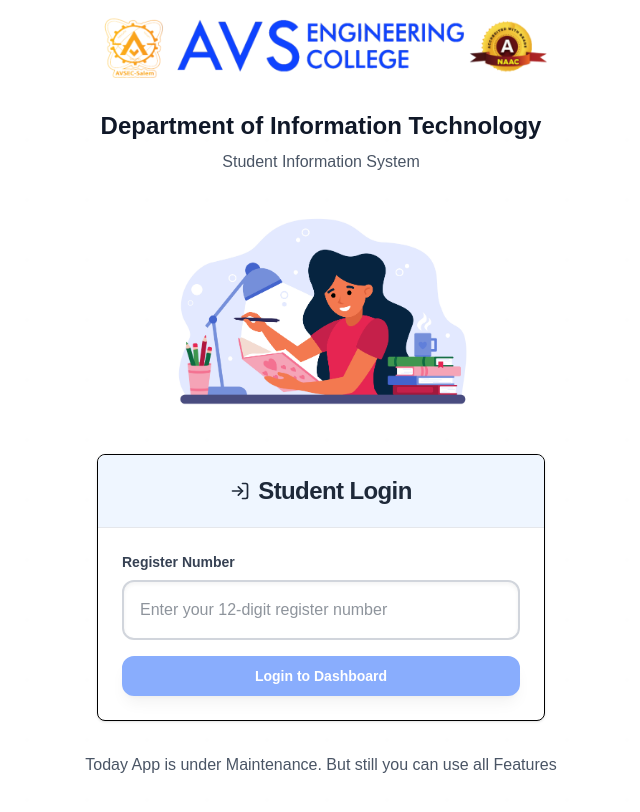
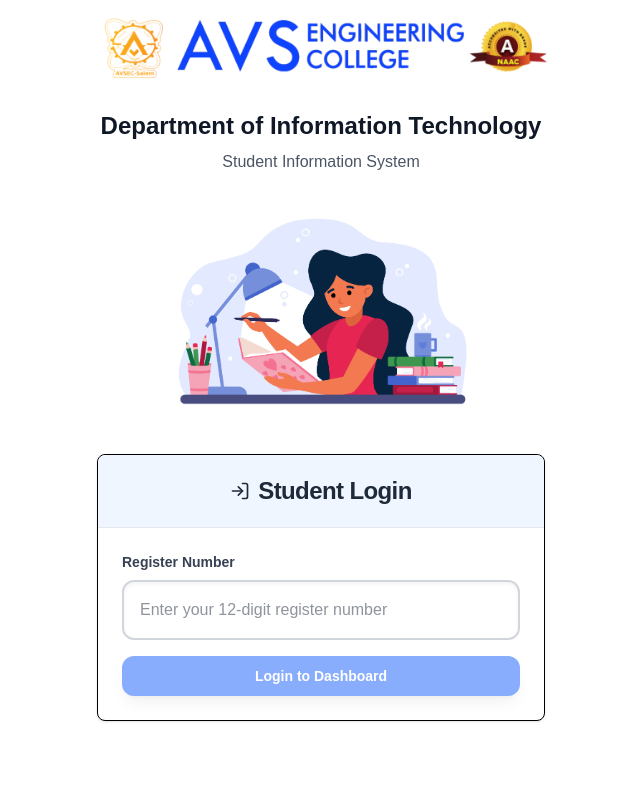
Before and after one commit to mohammed-arif-23/it-panel, a Next.js app: page / in a window 1280 px wide. Shown: the top 812 px of the page, without its empty margins (319-959 px from the left). Built offline with nearby package versions, Linux system fonts and the light colour scheme; no server answers.

Commit message:
major update final

```diff
--- a/app/page.tsx
+++ b/app/page.tsx
@@ -258,7 +258,6 @@ export default function HomePage() {
             </CardContent>
           </Card>
         </div>
-        <p className="text-gray-600 text-center mt-8">Today App is under Maintenance. But still you can use all Features</p>
       </div>
     </div>
   )}
@@ -315,7 +314,6 @@ export default function HomePage() {
           <>
         {/* Modern Dashboard Cards */}
         <div className="grid grid-cols-1 md:grid-cols-2 lg:grid-cols-3 gap-8 mb-12">
-          <p className="text-gray-600 text-center mt-3">Today App is under Maintenance. But still you can access all features.</p>
           {/* NPTEL Card - Enhanced Design */}
           <Card className="group relative overflow-hidden bg-white shadow-xl border-0 hover:shadow-2xl transition-all duration-500 hover:-translate-y-2">
             {/* Gradient Border Effect */}
```
